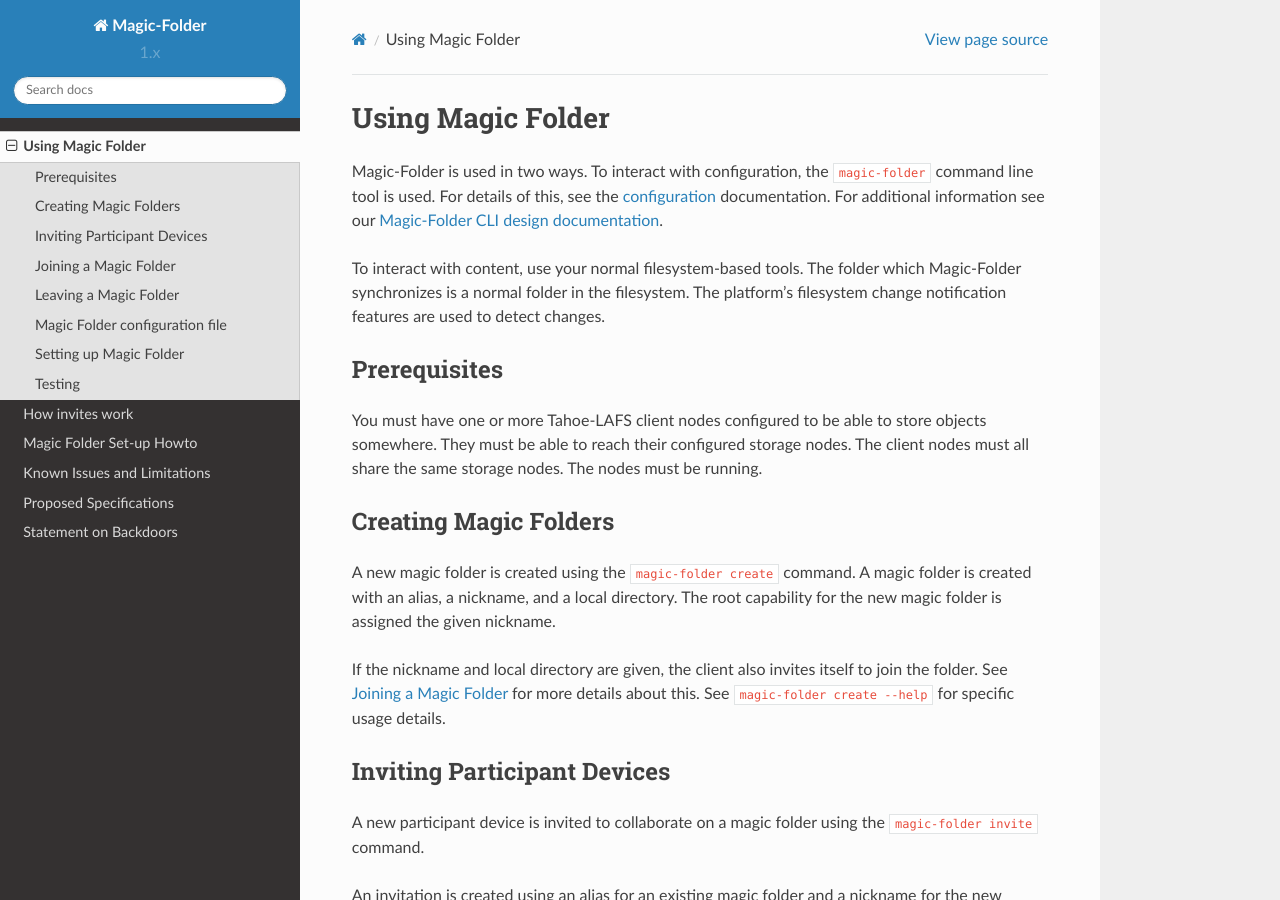
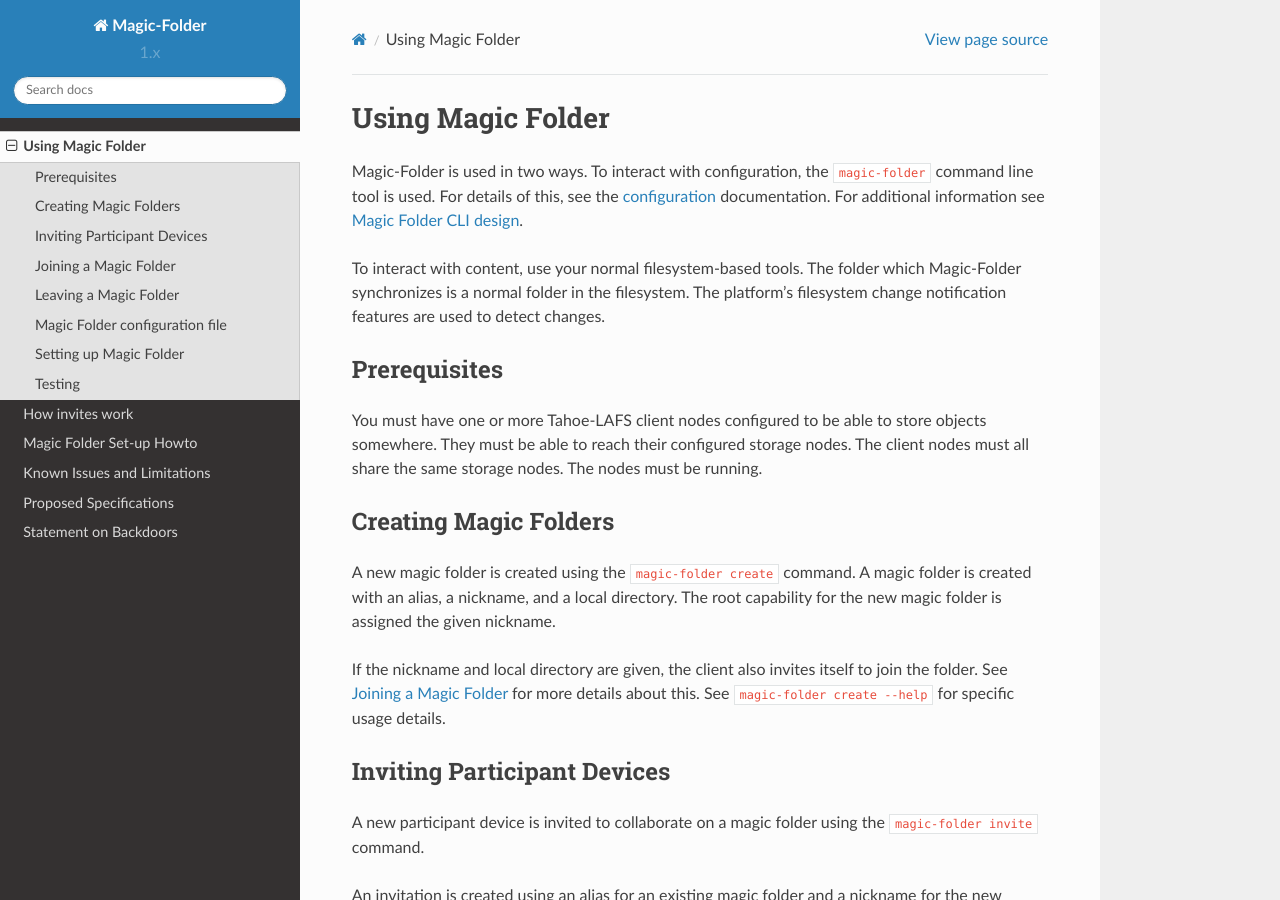
Before and after one commit to tahoe-lafs/magic-folder, a Sphinx documentation site: the page built from docs/usage.rst, in a window 1280 px wide and 900 px high. Built offline with Sphinx 7.4.7 and the Read the Docs theme 2.0.0, drawn with Linux system fonts in a browser that asks for light colours; some of the changed lines change nothing that is shown.

Commit message:
Update link to magic folder CLI design doc

```diff
--- a/docs/usage.rst
+++ b/docs/usage.rst
@@ -8,8 +8,9 @@
 Magic-Folder is used in two ways.  To interact with configuration, the
 ``magic-folder`` command line tool is used.  For details of this, see
 the `configuration`_ documentation.  For additional information see
-our :doc:`Magic-Folder CLI design
-documentation<../proposed/magic-folder/user-interface-design>`.
+`Magic Folder CLI design`_.
+
+.. _`Magic Folder CLI design`: ../proposed/magic-folder/user-interface-design
 
 To interact with content, use your normal filesystem-based tools.  The
 folder which Magic-Folder synchronizes is a normal folder in the
```
